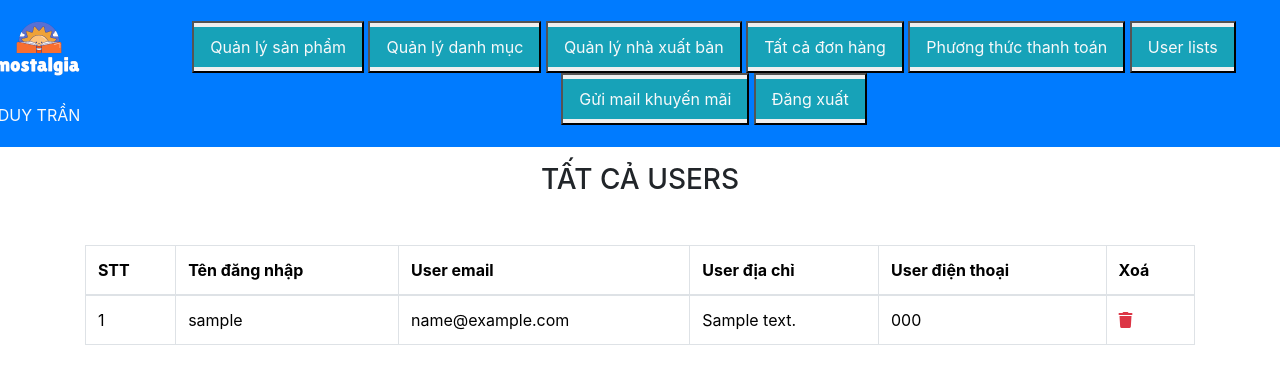
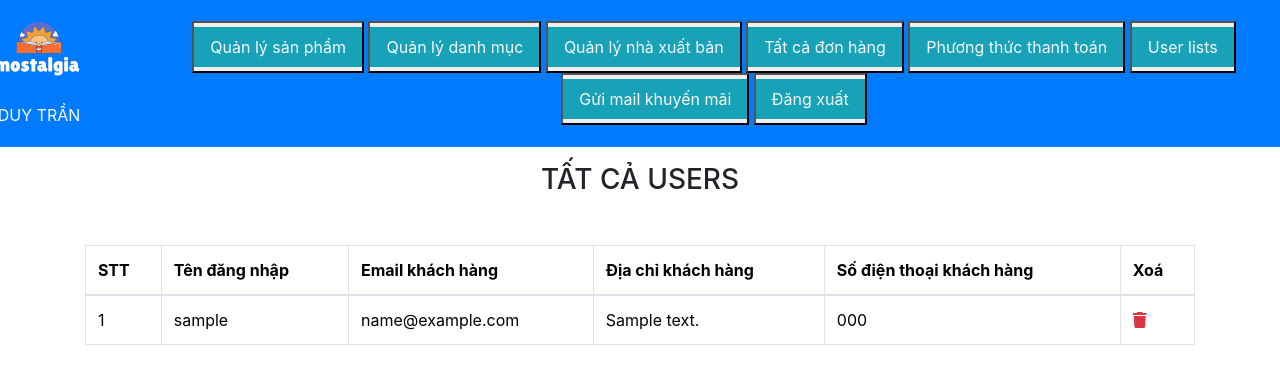
Before and after one commit to trleminhduy/doanchuyennganh, a PHP site: page /admin_area/index.php?list_users in a window 1280 px wide. Shown: the part 135-519 px from the top of the page. Run offline with PHP 8.4, Linux system fonts and the light colour scheme; the visitor is signed in with stand-in values (Sample User, id 1); tables that the repository leaves empty or names only in its code hold one stand-in row (values such as "Sample post"); some libraries are stand-ins or nearby versions.

Commit message:
update đường liên kết, fix telex

```diff
--- a/admin_area/lib/mail.php
+++ b/admin_area/lib/mail.php
@@ -101,7 +101,7 @@
                 <button type="submit" name="send" id="contact-submit">Gửi</button>
             </fieldset>
             <fieldset>
-                <a href="\ECOMMERCE\admin_area\index.php">Quay về trang chủ</a>
+                <a href="/ECOMMERCE/admin_area/index.php?list_users">Quay về trang chủ</a>
             </fieldset>
         </form>
     </div>
--- a/admin_area/list_users.php
+++ b/admin_area/list_users.php
@@ -26,9 +26,9 @@
                 echo "<tr>
                 <th>STT</th>
                 <th>Tên đăng nhập</th>
-                <th>User email</th>
-                <th>User địa chỉ</th>
-                <th>User điện thoại</th>
+                <th>Email khách hàng</th>
+                <th>Địa chỉ khách hàng</th>
+                <th>Số điện thoại khách hàng</th>
                 <th>Xoá</th>
             </tr>
         </thead>
```
